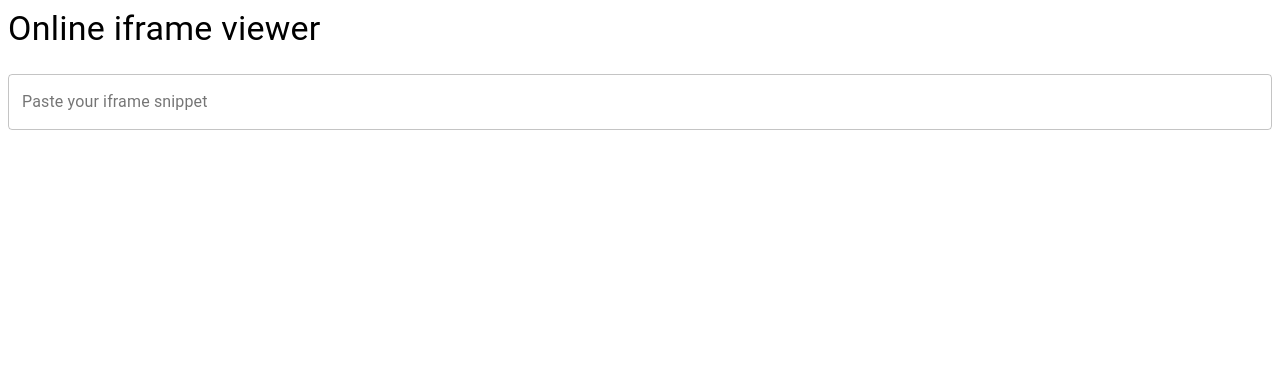
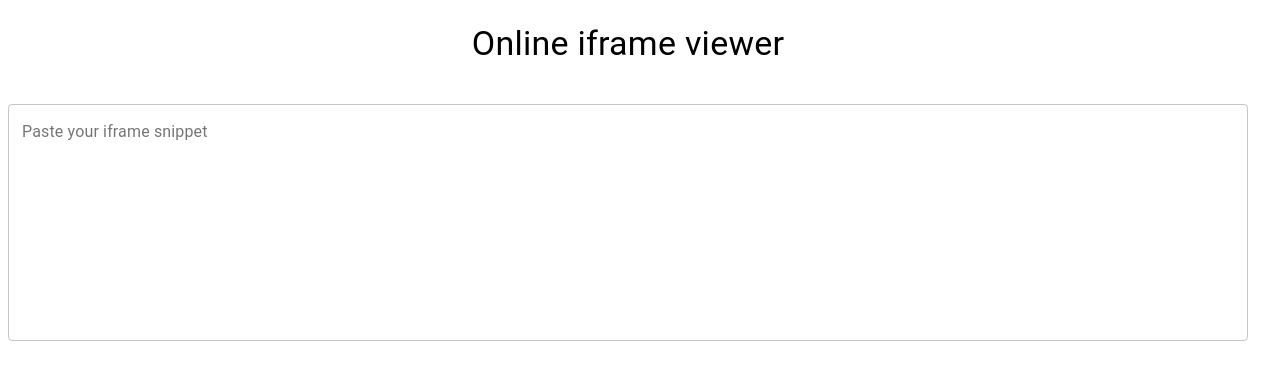
Before and after one commit to Rakhisharma/online-iframe-editor, a React (Create React App) app: page / in a window 1280 px wide. Shown: the top 380 px of the page. Built offline with nearby package versions, Linux system fonts and the light colour scheme.

Commit message:
Add styles

```diff
--- a/src/Editor/styles.ts
+++ b/src/Editor/styles.ts
@@ -2,8 +2,28 @@ import { makeStyles } from '@material-ui/core/styles';
 
 
 const styles = makeStyles(() => ({
+  root: {
+    height: "100%",
+    width: '100%'
+  },
+
+  header: {
+    margin: '15px',
+    textAlign: 'center',
+  },
+
   input: {
-    height: '200px'
+    minHeight: '180px',
+    margin: '10px',
+    borderColor: '#000',
+    border: "2px"
+  },
+
+  resultContent: {
+    marginTop: '10px',
+    borderColor: '#000',
+    border: "4px",
+    minHeight: '500px'
   }
 }));
 
```
